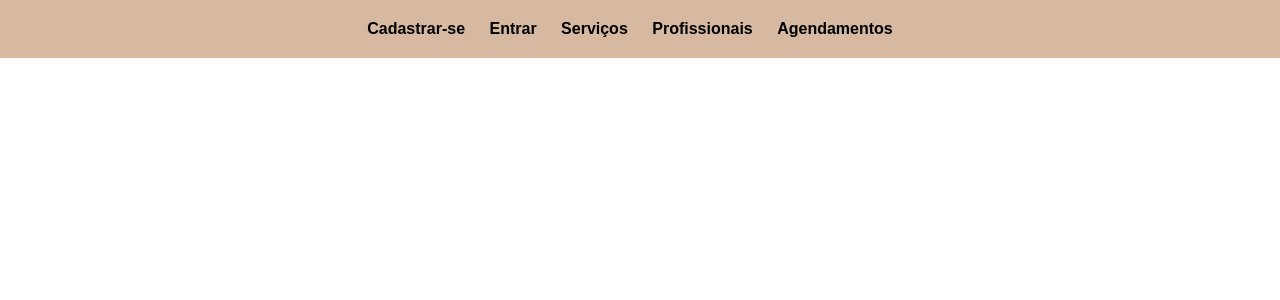
After one commit to Mari1548/TCC, a PHP site: page /telainicio.html in a window 1280 px wide. The commit adds this page. Shown: the top 300 px of the page. Run offline with PHP 8.4, Linux system fonts and the light colour scheme.

Commit message:
Add files via upload

```diff
--- a/aula-15-05/index.php
+++ b/aula-15-05/index.php
@@ -54,7 +54,7 @@
                 </div>
                 <br><br>
                     <label for="data_nascimento"><b>Data de Nascimento:</b></label>
-                    <input type="date" name="data_nascimento" id="data_nascimento" required>
+                    <input type="date" name="data_nascimento" id="data_nascimento" required class="data">
                 <br><br><br>
                 <div class="inputBox">
                     <input type="text" name="cidade" id="cidade" class="inputUser" required>
--- /dev/null
+++ b/aula-15-05/telainicio.html
@@ -0,0 +1,52 @@
+<!DOCTYPE html>
+<html lang="pt-br">
+<head>
+    <meta charset="UTF-8">
+    <meta name="viewport" content="width=device-width, initial-scale=1.0">
+    <title>Estética - Página Inicial</title>
+    <style>
+        body {
+            font-family: Arial, sans-serif;
+            margin: 0;
+            padding: 0;
+        }
+        header {
+            background-color: #d7b9a1;
+            padding: 20px;
+            text-align: center;
+        }
+        nav ul {
+            list-style-type: none;
+            margin: 0;
+            padding: 0;
+        }
+        nav ul li {
+            display: inline;
+            margin-right: 20px;
+        }
+        nav ul li a {
+            text-decoration: none;
+            color: black;
+            font-weight: bold;
+        }
+        nav ul li a:hover {
+            color: #555;
+        }
+    </style>
+</head>
+<body>
+
+<header>
+    <nav>
+        <ul>
+            <li><a href="#">Cadastrar-se</a></li>
+            <li><a href="#">Entrar</a></li>
+            <li><a href="#">Serviços</a></li>
+            <li><a href="#">Profissionais</a></li>
+            <li><a href="#">Agendamentos</a></li>
+        </ul>
+    </nav>
+</header>
+
+</body>
+</html>
```
Also changed, not shown: aula-15-05/estilo.css (+20 -5 lines), aula-15-05/imagens/Bela Vitta.png (added), aula-15-05/imagens/imagem.png (added).
